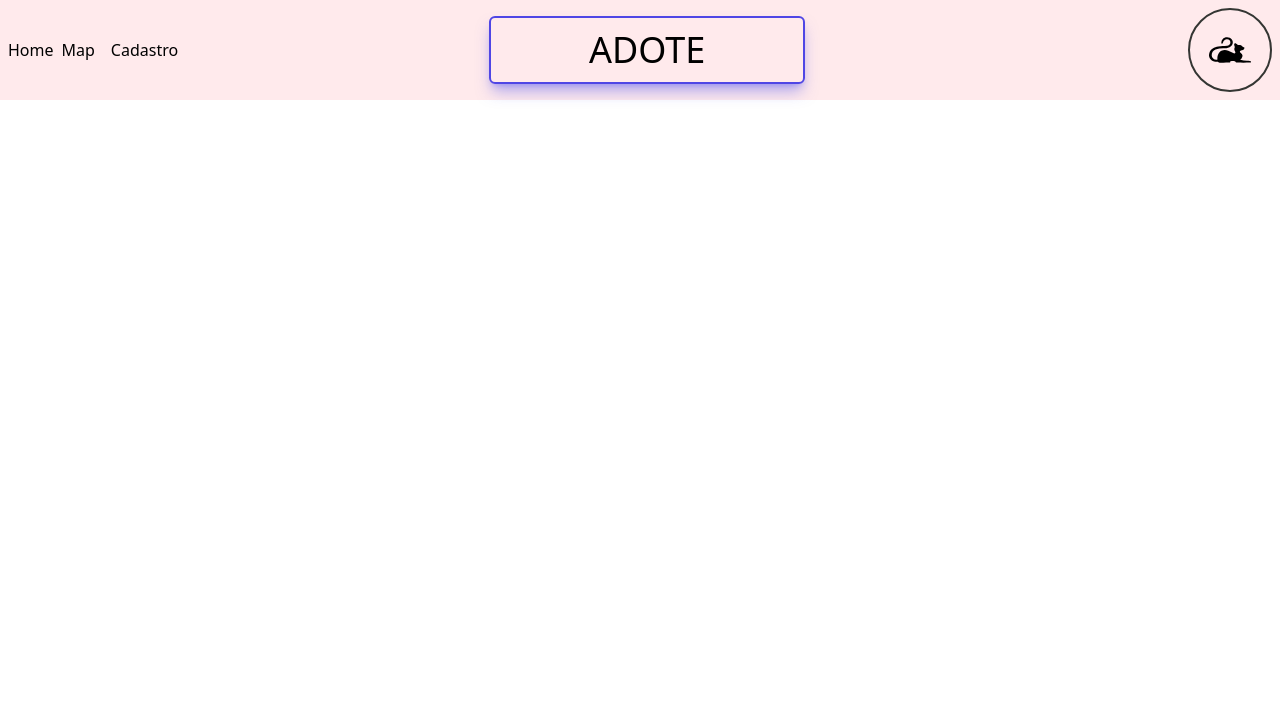
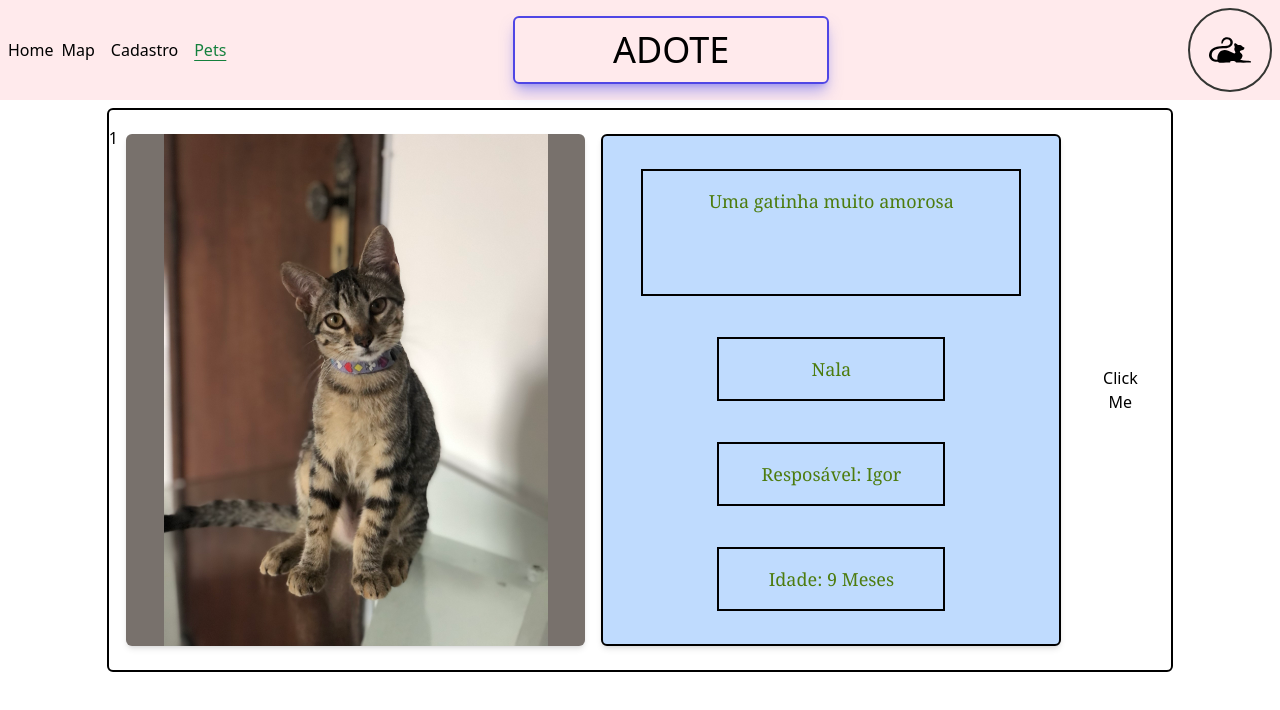
Before and after one commit to igor-py/adopt-your-buddy, a React (Create React App) app: page /pets/1 in a window 1280 px wide. Shown: the top 710 px of the page. Built offline with nearby package versions, Linux system fonts and the light colour scheme.

Commit message:
New Map and Router funcionalities

```diff
--- a/src/App.js
+++ b/src/App.js
@@ -8,10 +8,13 @@ import foto from './images/Nala 1.jpg'
 import foto2 from './images/Nala 2.jpg'
 import foto3 from './images/Nala 3.jpg'
 import foto4 from './images/FotoNalaDeFone.jpg'
+
+import { Redirect, Route } from 'react-router-dom'
 import { useState } from 'react'
+
+import Catalog from './pages/Catalog'
 import MapPage from './pages/MapPage'
 import HomePage from './pages/HomePage'
-import { Route } from 'react-router-dom'
 
 const DUMMY_PETS = [
     {
@@ -67,6 +70,10 @@ function App() {
         <>
             <Header title={title}></Header>
             <Route exact path="/">
+                <Redirect to='/home'/>
+            </Route>
+
+            <Route exact path="/home">
                 <HomePage></HomePage>
             </Route>
 
@@ -90,6 +97,7 @@ function App() {
                     <Button
                         onButtonClick={handleFormButton}
                         label="Cadastrar novo Pet"
+                        color='bg-[#07B6D4]'
                     />
                 )}
             </Route>
@@ -97,6 +105,19 @@ function App() {
             <Route path="/mapa">
                 <MapPage></MapPage>
             </Route>
+
+            <Route path="/pets/:ownerId">
+                {petLst.map((pet) => (
+                    <Pet
+                        key={pet.id}
+                        name={pet.name}
+                        lstImg={pet.img}
+                        description={pet.description}
+                        age={pet.age}
+                        contact={pet.responsible}
+                    />
+                ))}
+            </Route>
         </>
     )
 }
--- a/src/components/Button.js
+++ b/src/components/Button.js
@@ -3,10 +3,10 @@
 /*
 Ainda falta colocar um parâmetro para cor e um para os tamanhos dos botões
 */
-function Button({onButtonClick, label}) {
+function Button({onButtonClick, label, color}) {
     // #07B6D4
     const buttonClass = `my-4 rounded border border-black
-                        w-40 h-16 text-center bg-[#07B6D4]`
+                        w-40 h-16 text-center ${color}`
 
     const clickedButton = (event) => {
         onButtonClick();
--- a/src/components/Header.js
+++ b/src/components/Header.js
@@ -1,14 +1,15 @@
 import catImg from '../images/cat-alt-1.svg'
-import {Link} from 'react-router-dom'
+import {NavLink} from 'react-router-dom'
 
 function Header({ title }) {
     return (
         <div className="bg-header-color">
             <div className="flex flex-row flew-wrap justify-between p-2 content-center">
                 <div className='my-auto'>
-                    <Link to="/home" className="hover:text-teal-900 my-auto">Home</Link>
-                    <Link to="/mapa" className="hover:text-teal-900 my-auto mx-2">Map</Link>
-                    <Link to="/cadastro" className="hover:text-teal-900 my-auto mx-2">Cadastro</Link>
+                    <NavLink to="/home" activeClassName='text-green-700 underline underline-offset-4' className="hover:text-teal-900 my-auto">Home</NavLink>
+                    <NavLink to="/mapa" activeClassName='text-green-700 underline underline-offset-4' className="hover:text-teal-900 my-auto mx-2">Map</NavLink>
+                    <NavLink to="/cadastro" activeClassName='text-green-700 underline underline-offset-4' className="hover:text-teal-900 my-auto mx-2">Cadastro</NavLink>
+                    <NavLink to="/pets" activeClassName='text-green-700 underline underline-offset-4' className="hover:text-teal-900 my-auto mx-2">Pets</NavLink>
                 </div>
 
                 <div className="w-1/4 my-2 mr-20 border-2 border-indigo-600 rounded-md shadow-lg shadow-indigo-500/50">
--- a/src/components/Pet.js
+++ b/src/components/Pet.js
@@ -1,9 +1,11 @@
 import { useState } from 'react'
-import TestChildren from './TestChildren'
+import {useParams} from 'react-router-dom'
 
 function Pet({ name, lstImg, description, contact, age }) {
     const [imgPosition, setImgPosition] = useState(0)
     const img = lstImg[imgPosition]
+    // Get acces to the URLs params
+    const params = useParams();
 
     const handleImgClick = () => {
         setImgPosition((prevState) => {
@@ -14,6 +16,7 @@ function Pet({ name, lstImg, description, contact, age }) {
 
     return (
         <div className="w-5/6 mx-auto m-2 py-4 border-2 rounded-md border-black flex flex-row flex-nowrap justify-around">
+            <h1>{params.ownerId}</h1>
             <div className="rounded-md shadow-md w-1/2 m-2 bg-stone-500">
                 <img
                     className="w-auto h-[32rem] mx-auto"
--- a/src/pages/MapPage.js
+++ b/src/pages/MapPage.js
@@ -2,9 +2,11 @@
 Lembrar que terá um input de raio também
 */
 import { useState, useEffect } from 'react'
+import { useHistory, Prompt } from 'react-router-dom'
+import * as L from 'leaflet'
+
 import Button from '../components/Button'
-import Header from '../components/Header'
-import * as L from 'leaflet'
+
 import petDatabase from '../data/database'
 import petCatIconSvg from '../images/icons/cat-svgrepo-com.svg'
 import petDogIconSvg from '../images/icons/dog-svgrepo-com.svg'
@@ -13,7 +15,13 @@ import loadingIcon from '../images/icons/loading-svgrepo-com.svg'
 
 function MapPage({}) {
     const [petDatabaseCopy, setPetDatabaseCopy] = useState(petDatabase)
-    const [loadingCss, setLoadingCss] = useState('mx-auto mt-2 animate-spin h-16 w-16')
+    const [loadingCss, setLoadingCss] = useState(
+        'mx-auto mt-2 animate-spin h-16 w-16'
+    )
+    const [clickedMarker, setClickedMarker] = useState(false)
+    const [msgToShow, setMsgToShow] = useState('')
+    const history = useHistory()
+
     // Utilizar esse array aqui para centralizar o mapa, incialmente
     const center = [-22.86, -43.09]
     var map
@@ -81,17 +89,39 @@ function MapPage({}) {
                     : dogIcon
             const marker = L.marker(data.local, {
                 icon: iconToShow,
-            }).addTo(map).on('click', (e) => {
-                console.log('Clicou ', e.target._popup)
+                title: data.id,
             })
-            const msg = `Responsável: ${data.responsible}`
+                .addTo(map)
+                .on('click', (e) => {
+                    const idToOpen = e.target.options.title
+                    console.log('Send to Page ', idToOpen)
+                    setClickedMarker(true)
+                    setMsgToShow(
+                        `----------------------------------
+                        Responsável: ${data.responsible}
+                        Número de pets: ${data.pets.length}
+                        -----------------------------------
+                        Deseja abrir a página de Pets para esse local?`
+                    )
+
+                    // Maneira de mandar para a pagina ja passando o ID a ser utilizado
+                    history.push('/pets/'+idToOpen)
+                })
+            const msg = `Responsável: ${data.responsible} - ${data.id}`
             marker.bindPopup(msg)
         })
     }
 
     return (
         <>
-
+            <Prompt
+                when={clickedMarker}
+                message={(location, action) => {
+                    console.log('Action --> ', action)
+                    console.log('location --> ', location)
+                    return msgToShow
+                }}
+            />
 
             <img className={loadingCss} src={loadingIcon} alt="Cat Logo"></img>
 
```
